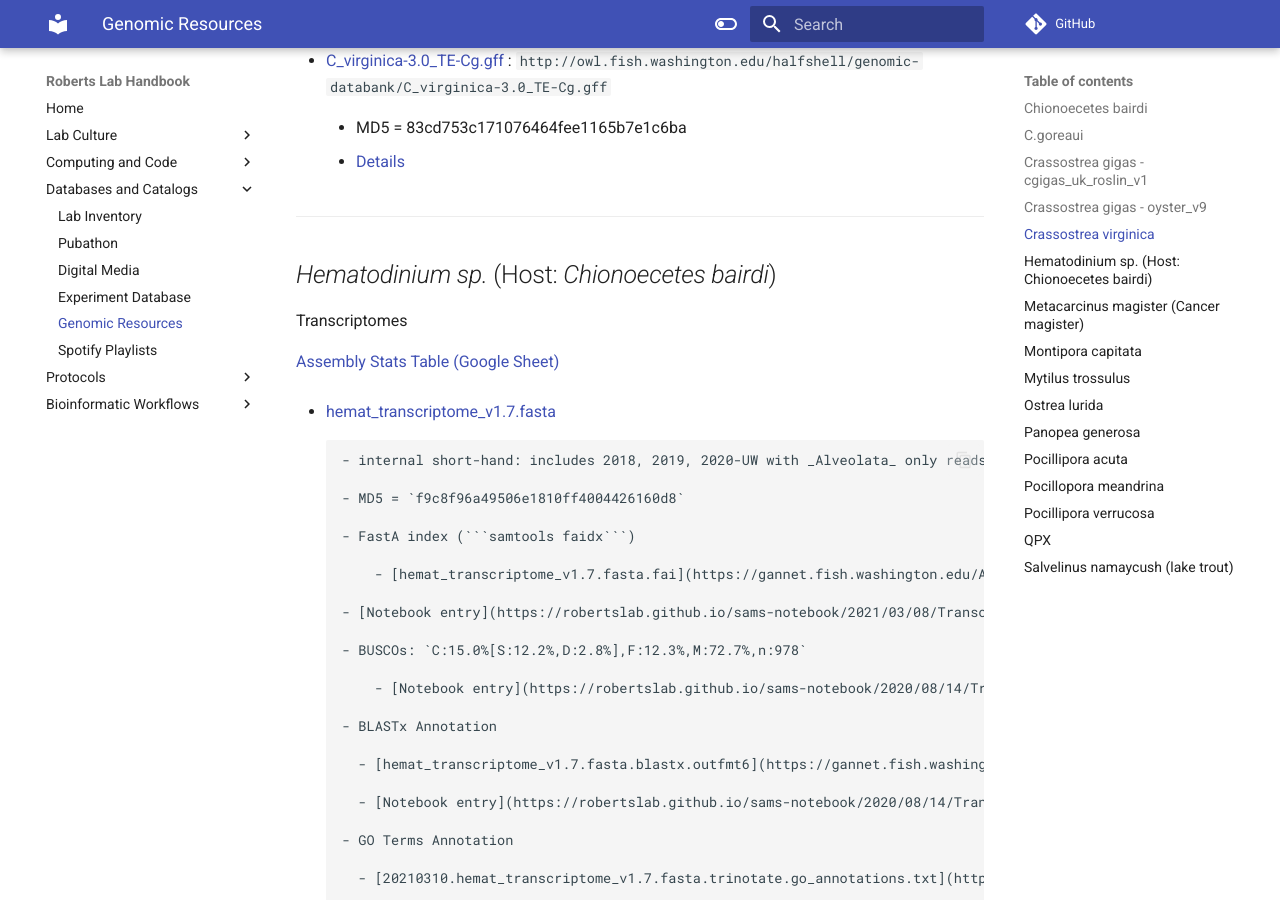
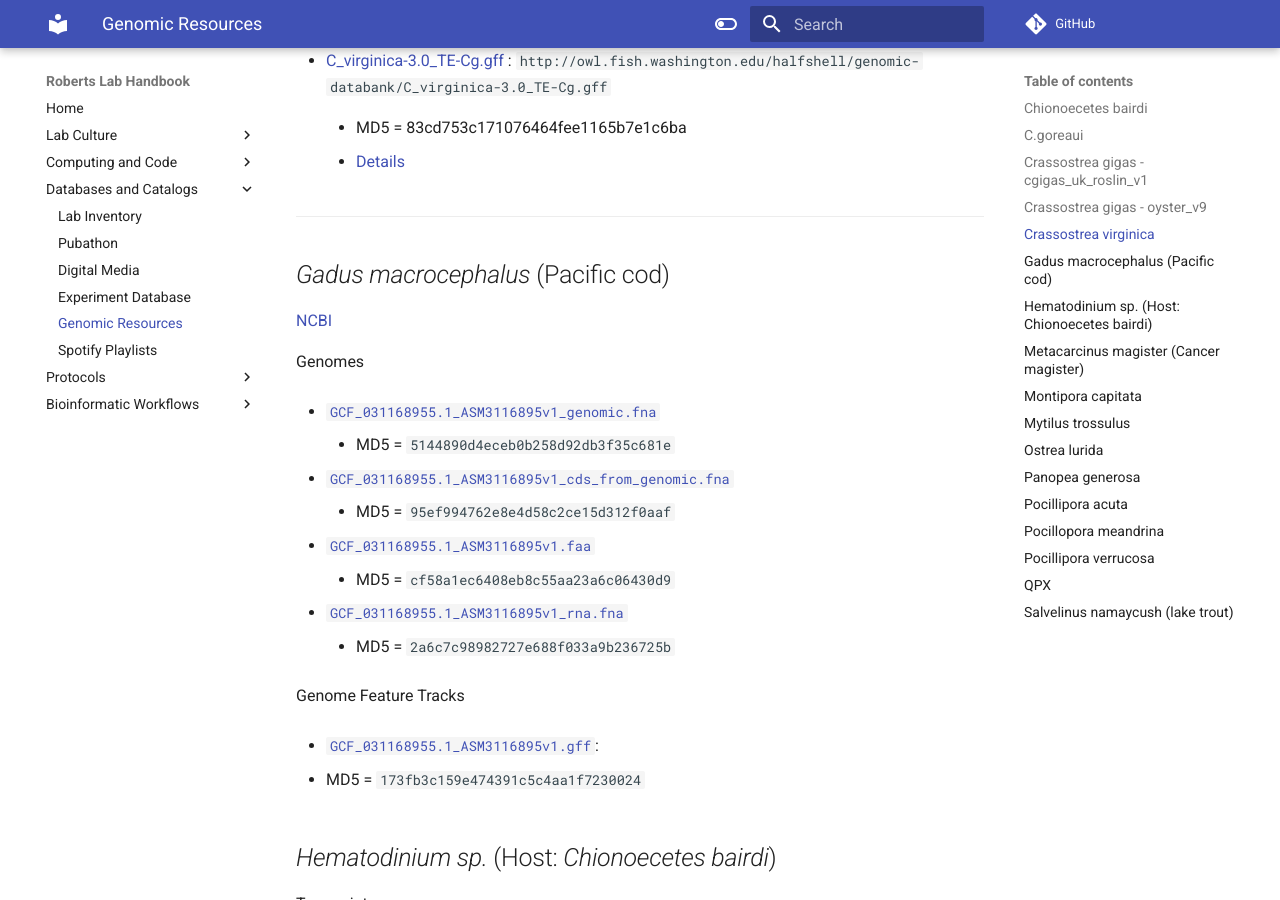
Before and after one commit to RobertsLab/resources, an MkDocs documentation site: the page built from docs/Genomic-Resources.md, in a window 1280 px wide and 900 px high, scrolled down 10711 px. Built offline with MkDocs 1.6.1 and Material for MkDocs 9.7.7, drawn with Linux system fonts in a browser that asks for light colours; comment, search, counter and statistics services are not loaded.

Commit message:
add cod file links to genomic resources

```diff
--- a/docs/Genomic-Resources.md
+++ b/docs/Genomic-Resources.md
@@ -366,6 +366,35 @@ Genome Feature Tracks
     -   [Details](http://onsnetwork.org/kubu4/2018/08/28/transposable-element-mapping-crassostrea-virginica-genome-cvirginica_v300-using-repeatmasker-4-07/)
 
 ------------------------------------------------------------------------
+
+## _Gadus macrocephalus_ (Pacific cod)
+
+[NCBI](https://www.ncbi.nlm.nih.gov/datasets/genome/GCF_031168955.1/)
+
+Genomes
+
+- [`GCF_031168955.1_ASM3116895v1_genomic.fna`](https://owl.fish.washington.edu/halfshell/genomic-databank/GCF_031168955.1_ASM3116895v1_genomic.fna)
+
+    - MD5 = `5144890d4eceb0b258d92db3f35c681e`
+
+  - [`GCF_031168955.1_ASM3116895v1_cds_from_genomic.fna`](https://owl.fish.washington.edu/halfshell/genomic-databank/GCF_031168955.1_ASM3116895v1_cds_from_genomic.fna)
+
+    - MD5 = `95ef994762e8e4d58c2ce15d312f0aaf`
+
+  - [`GCF_031168955.1_ASM3116895v1.faa`](https://owl.fish.washington.edu/halfshell/genomic-databank/GCF_031168955.1_ASM3116895v1.faa)
+
+    - MD5 = `cf58a1ec6408eb8c55aa23a6c06430d9`
+
+  - [`GCF_031168955.1_ASM3116895v1_rna.fna`](https://owl.fish.washington.edu/halfshell/genomic-databank/GCF_031168955.1_ASM3116895v1_rna.fna)
+
+    - MD5 = `2a6c7c98982727e688f033a9b236725b`
+
+Genome Feature Tracks
+
+- [`GCF_031168955.1_ASM3116895v1.gff`](https://owl.fish.washington.edu/halfshell/genomic-databank/GCF_031168955.1_ASM3116895v1.gff):
+
+  - MD5 = `173fb3c159e474391c5c4aa1f7230024`
+
 
 ## *Hematodinium sp.* (Host: *Chionoecetes bairdi*)
 
```
